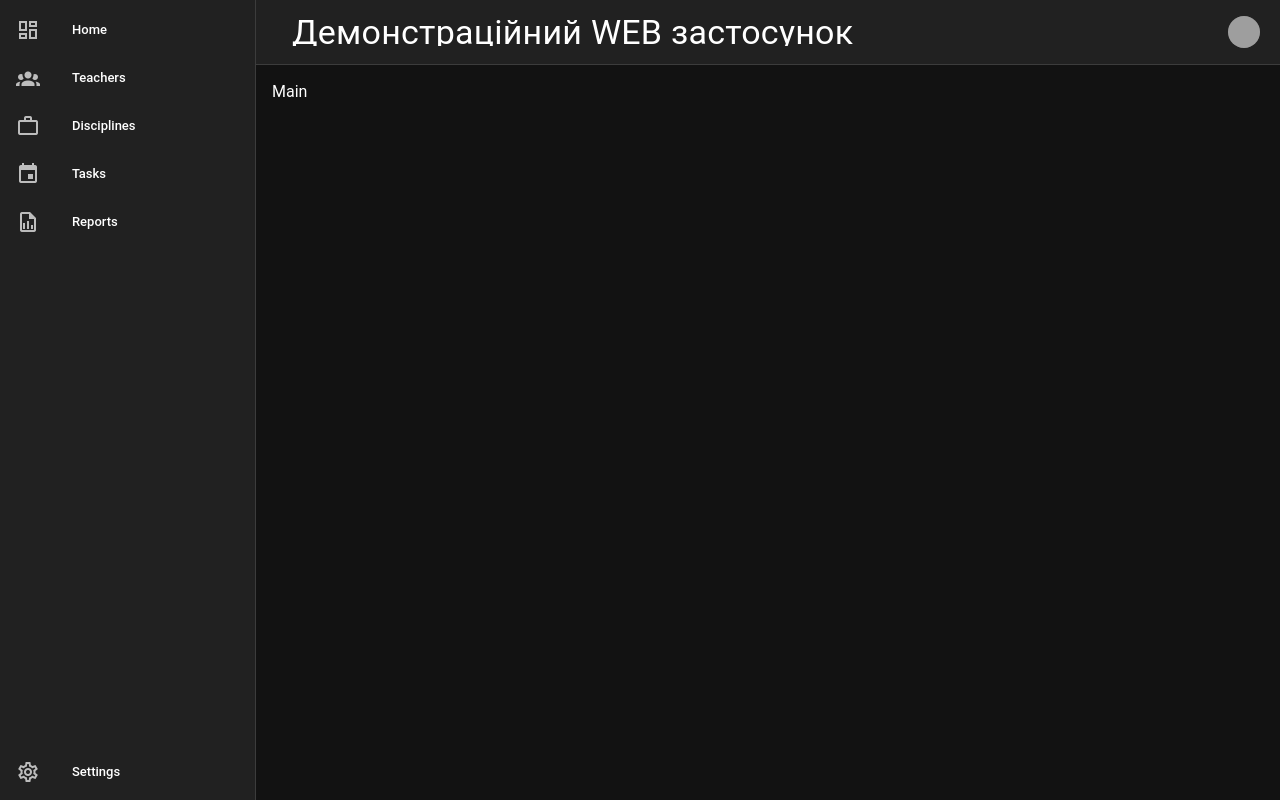
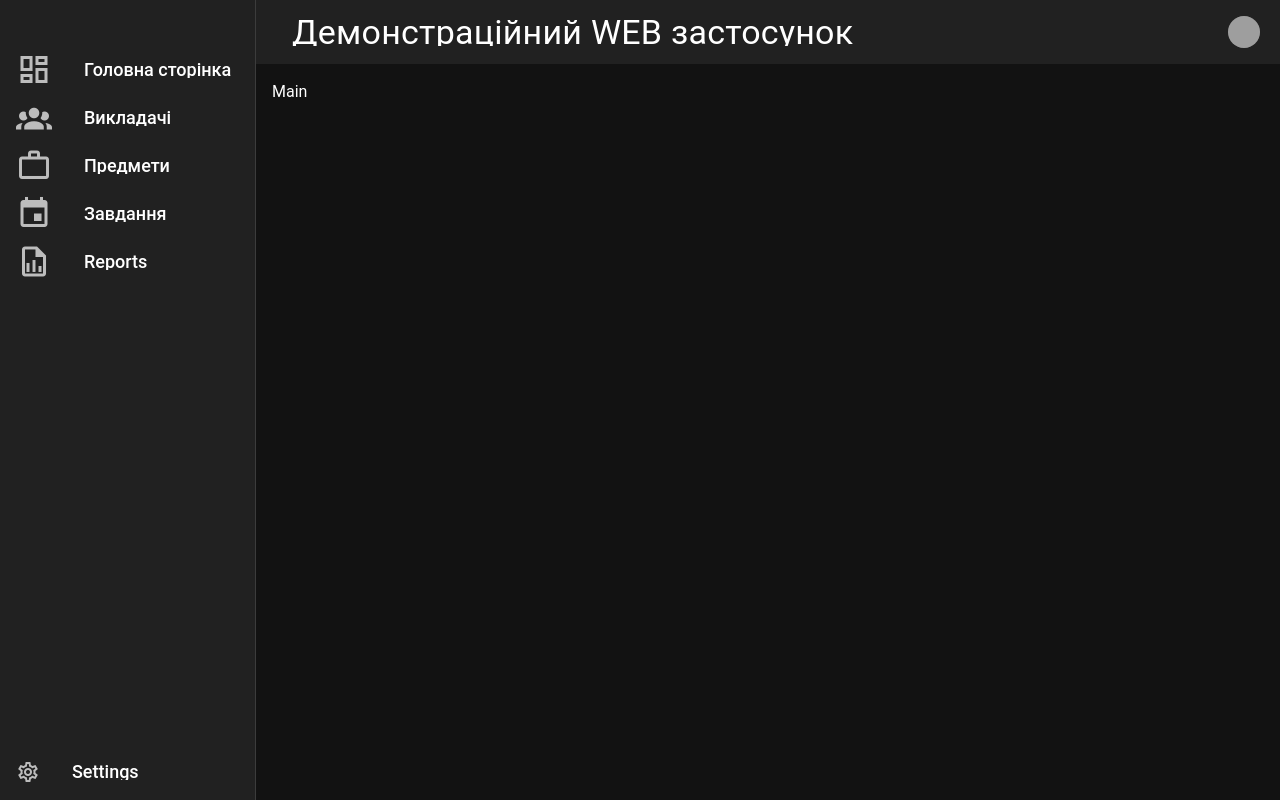
Before and after one commit to Alexsik76/django_ai_front, a Vue app: page / in a window 1280 px wide. Built offline with nearby package versions, Linux system fonts and the light colour scheme; grey boxes are pictures that could not be loaded.

Commit message:
added teachers and disciplines

```diff
--- a/src/App.vue
+++ b/src/App.vue
@@ -1,7 +1,7 @@
 <template>
   <v-layout>
     <v-navigation-drawer v-model="drawer">
-      <v-list density="comfortable" item-props :items="items" nav />
+      <v-list density="comfortable" class="text-h5 mt-10" item-props :items="items" nav />
       <template #append>
         <v-list-item
           class="ma-2"
@@ -12,7 +12,7 @@
         />
       </template>
     </v-navigation-drawer>
-    <v-app-bar border="b" class="ps-4" flat>
+    <v-app-bar class="ps-4" flat>
       <v-app-bar-nav-icon v-if="$vuetify.display.smAndDown" @click="drawer = !drawer" />
       <v-app-bar-title class="text-h6 text-md-h5 text-lg-h4">Демонстраційний WEB застосунок</v-app-bar-title>
       <template #append>
@@ -37,25 +37,25 @@
 
   const items = ref([
     {
-      title: 'Home',
+      title: 'Головна сторінка',
       prependIcon: 'mdi-view-dashboard-outline',
       link: true,
       href: '/'
     },
     {
-      title: 'Teachers',
+      title: 'Викладачі',
       prependIcon: 'mdi-account-group',
       link: true,
       href: '/teachers'
     },
     {
-      title: 'Disciplines',
+      title: 'Предмети',
       prependIcon: 'mdi-briefcase-outline',
       link: true,
       href: '/disciplines'
     },
     {
-      title: 'Tasks',
+      title: 'Завдання',
       prependIcon: 'mdi-calendar',
       link: true,
       href: '/tasks'
@@ -67,3 +67,11 @@
     },
   ])
 </script>
+<style>
+.v-navigation-drawer--left{
+  .v-list-item-title{
+    font-size: large !important;
+  }
+
+};
+</style>
--- a/src/pages/disciplines/index.vue
+++ b/src/pages/disciplines/index.vue
@@ -1,9 +1,41 @@
 <template>
-    <v-main>
-      <div class="pa-4">
-        <p>Disciplines</p>
+  <v-main>
+    <div class="pa-4">
+      <div class="d-flex justify-center ma-2 pa-2 text-h5">
+        Список предметів
       </div>
-    </v-main>
+      <v-banner v-if="error" class="my-4" color="warning" icon="$warning" lines="three">
+        <v-banner-text>
+          Data empty or not loaded from backend <br>
+          {{ error }}
+        </v-banner-text>
+      </v-banner>
+      <v-table v-else theme="dark">
+        <thead>
+          <tr class="text-h6 text-center">
+            <th class="text-center">
+              Предмет
+            </th>
+            <th class="text-center">
+              Викладач
+            </th>
+          </tr>
+        </thead>
+        <tbody>
+          <tr v-if="isFetching">
+            <v-skeleton-loader type="list-item-two-line"></v-skeleton-loader>
+          </tr>
+          <tr v-else-if="data" v-for="item in data" :key="item.last_name">
+            <td>{{ item.name }}</td>
+            <td>{{ item.teacher}}</td>
+          </tr>
+        </tbody>
+      </v-table>
+    </div>
+  </v-main>
 </template>
 <script setup>
+import { useFetch } from '@vueuse/core'
+const url = "http://localhost:8000/api/disciplines/"
+const { isFetching, error, data } = useFetch(url).get().json()
 </script>
--- a/src/pages/teachers/index.vue
+++ b/src/pages/teachers/index.vue
@@ -1,10 +1,8 @@
 <template>
   <v-main>
     <div class="pa-4">
-      <div class="d-flex justify-center mb-6">
-        <v-sheet class="ma-2 pa-2 text-h4">
+      <div class="d-flex justify-center ma-2 pa-2 text-h5">
         Список викладачів
-        </v-sheet>
       </div>
       <v-banner v-if="error" class="my-4" color="warning" icon="$warning" lines="three">
         <v-banner-text>
@@ -14,11 +12,11 @@
       </v-banner>
       <v-table v-else theme="dark">
         <thead>
-            <tr>
-              <th class="text-left">
+          <tr class="text-h6 text-center">
+            <th class="text-center">
               Прізвище, ім'я, по батькові
             </th>
-              <th class="text-left">
+            <th class="text-center">
               Предмет
             </th>
           </tr>
@@ -27,9 +25,9 @@
           <tr v-if="isFetching">
             <v-skeleton-loader type="list-item-two-line"></v-skeleton-loader>
           </tr>
-            <tr v-else-if="data" v-for="item in data.teachers" :key="item.name">
-              <td>{{ item.name }}</td>
-              <td>{{ item.calories }}</td>
+          <tr v-else-if="data" v-for="item in data" :key="item.last_name">
+            <td>{{ item.full_name }}</td>
+            <td>{{ item.discipline.toString() }}</td>
           </tr>
         </tbody>
       </v-table>
@@ -38,6 +36,6 @@
 </template>
 <script setup>
 import { useFetch } from '@vueuse/core'
-const url = "http://localhost:8000/api/schedule/teachers"
-const { isFetching, error, data } = useFetch(url)
+const url = "http://localhost:8000/api/teachers/"
+const { isFetching, error, data } = useFetch(url).get().json()
 </script>
```
Lines whose indentation alone changed are shown as unchanged.
